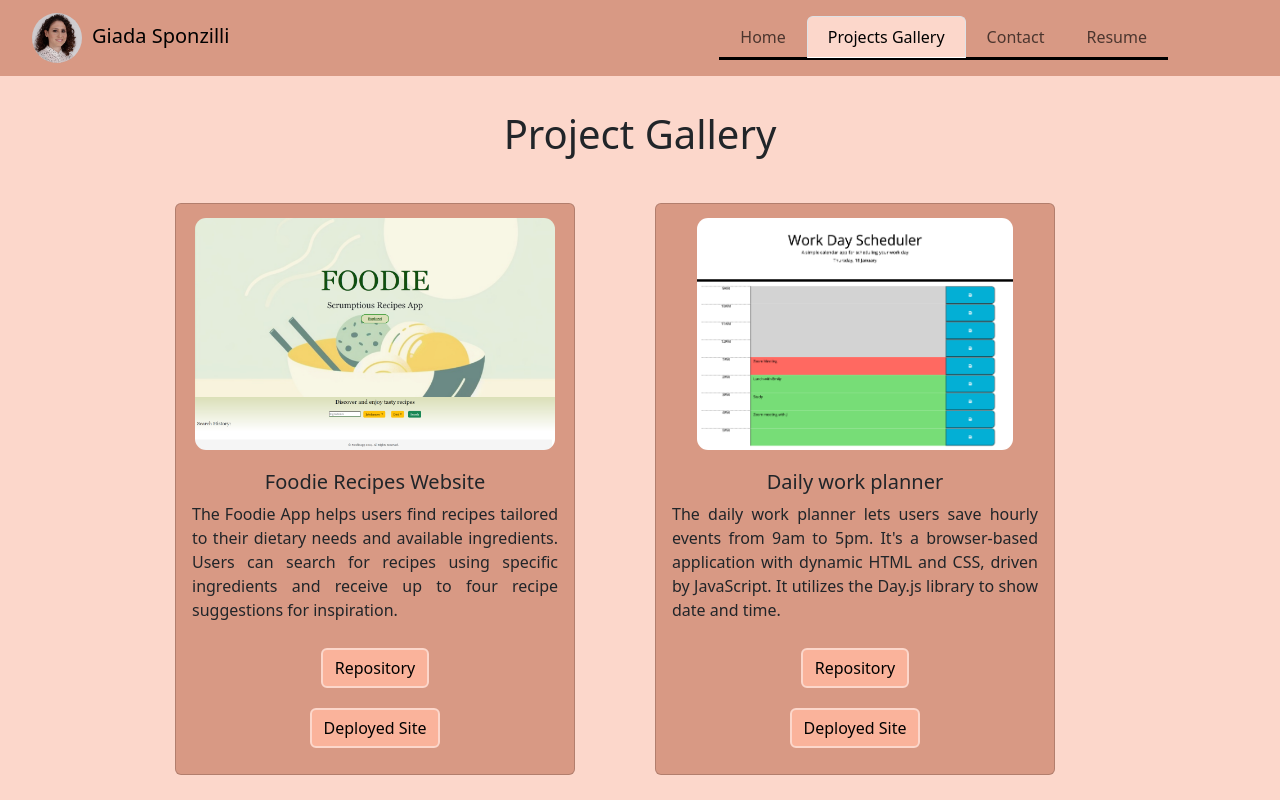
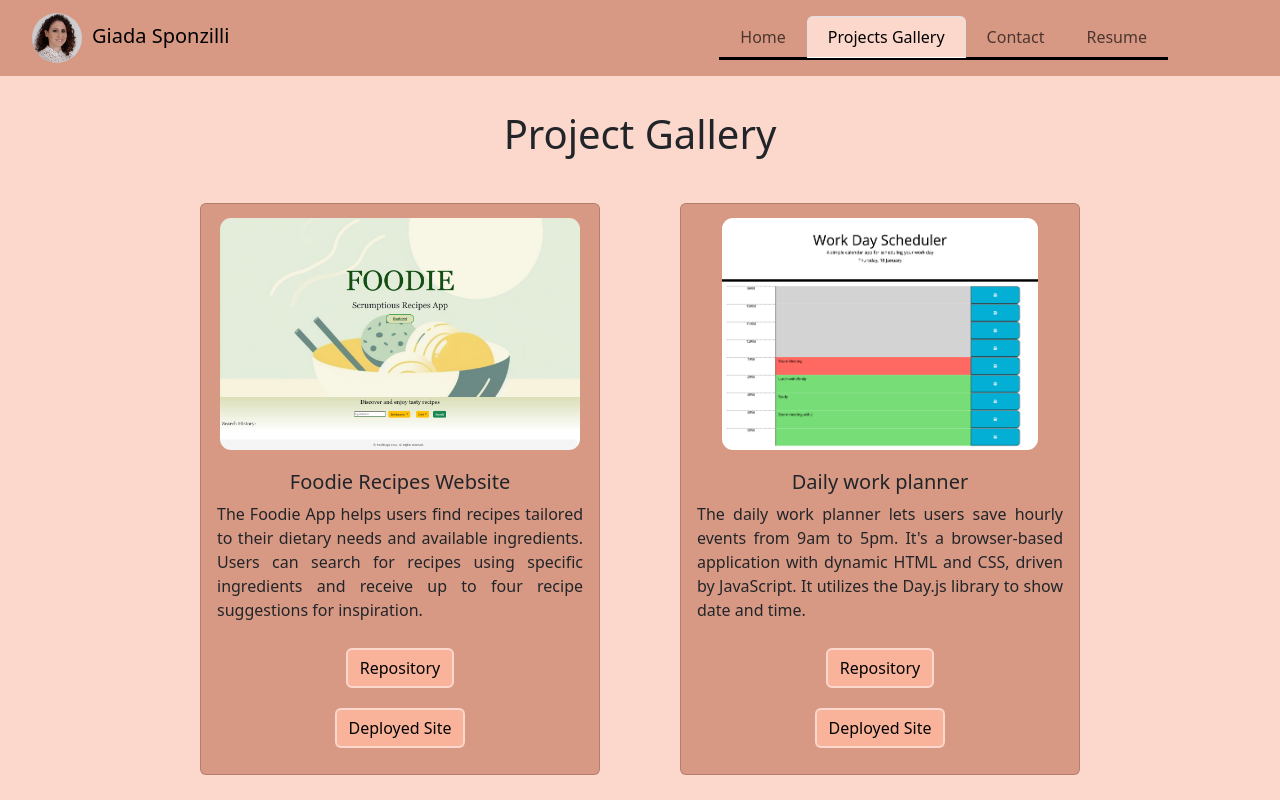
Before and after one commit to giadasponzilli/react-portfolio-giadaSponzilli, a React (Vite) app: page /projectsgallery in a window 1280 px wide. Shown: the top 800 px of the page. Built offline with nearby package versions, Linux system fonts and the light colour scheme.

Commit message:
adjusted cards view in projects gallery

```diff
--- a/src/components/Pages/ProjectGallery.css
+++ b/src/components/Pages/ProjectGallery.css
@@ -1,6 +1,5 @@
 .project-gallery-container {
   width: 100%;
-  margin: 0 auto;
   padding: 20px;
   background-color: #fcd7cb;
   margin: 60px auto 0;
@@ -13,10 +12,10 @@
 
 .card-container {
   display: grid;
-  grid-template-columns: repeat(auto-fill, 450px);
+  grid-template-columns: repeat(auto-fill, 400px);
   justify-content: center;
-  grid-gap: 30px;
-  margin: 0 auto;
+  grid-gap: 80px;
+  margin: 0 auto 60px;
   padding: 0;
 }
 
```
